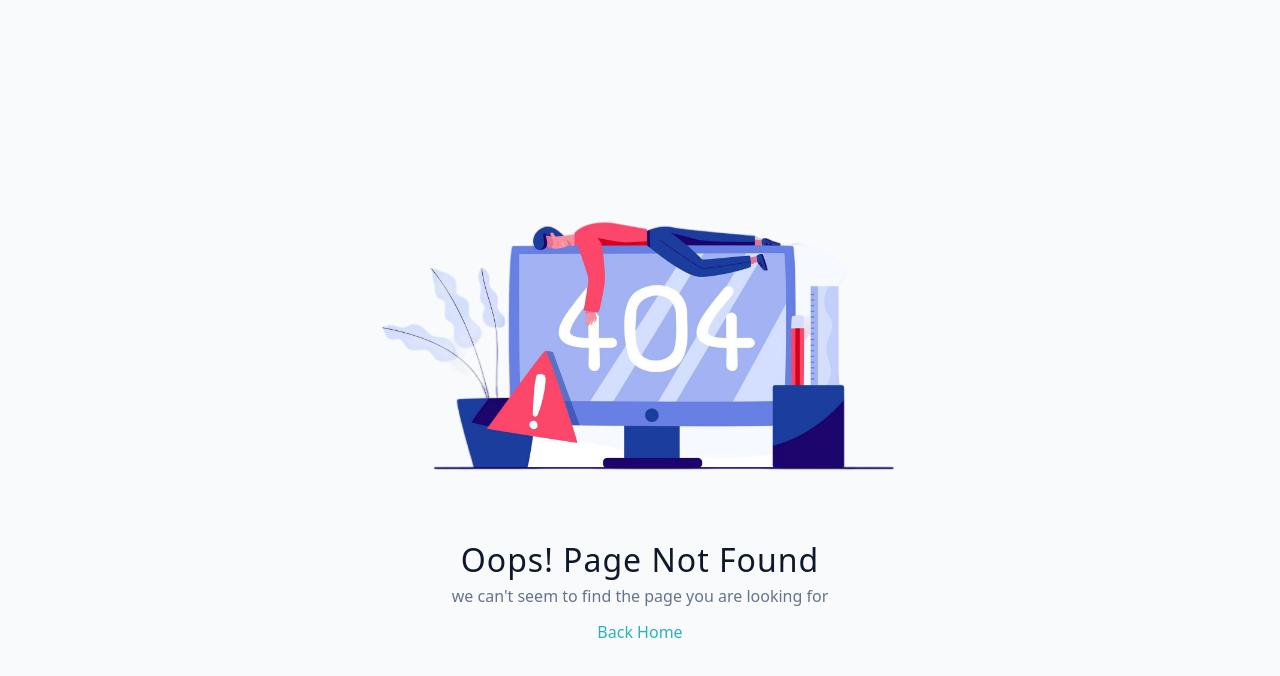
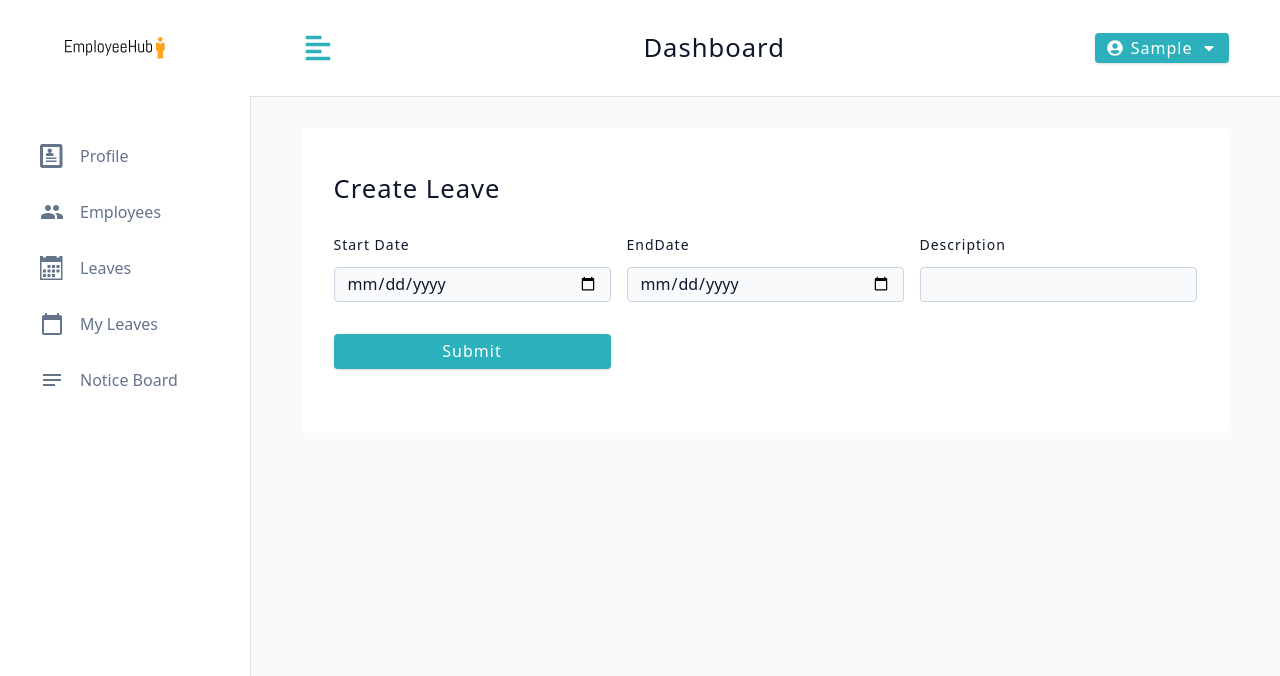
Before and after one commit to mahima-ucsc/employeehub, a React (Vite) app in the folder frontend/: page /dashboard/myleaves/create in a window 1280 px wide. Before the commit this address had no page. Shown: the top 676 px of the page. Built offline with nearby package versions, Linux system fonts and the light colour scheme; sample sign-in values are in the browser's storage.

Commit message:
UI - Implemet create leave

```diff
--- /dev/null
+++ b/frontend/src/features/myleaves/hooks/create-leave.js
@@ -0,0 +1,16 @@
+import { useMutation } from "@tanstack/react-query";
+import { useAxios } from "../../../common/hooks";
+
+const useCreateLeave = () => {
+  const { instance } = useAxios();
+
+  const createLeave = async ({ userId, data }) => {
+    return await instance.post(`leaves/${userId}`, data);
+  };
+
+  return useMutation({
+    mutationFn: createLeave,
+  });
+};
+
+export default useCreateLeave;
--- a/frontend/src/features/myleaves/hooks/index.js
+++ b/frontend/src/features/myleaves/hooks/index.js
@@ -1 +1,2 @@
-export { default as useGetMyLeaves} from'./get-my-leaves'
+export { default as useGetMyLeaves } from "./get-my-leaves";
+export { default as useCreateLeave } from "./create-leave";
--- /dev/null
+++ b/frontend/src/features/myleaves/pages/create-leave/create-leave.jsx
@@ -0,0 +1,78 @@
+import { useForm } from "react-hook-form";
+import styled from "styled-components";
+import { yupResolver } from "@hookform/resolvers/yup";
+import { leaveCreateSchema } from "../../schema";
+import {
+  DashboardFormWrapper,
+  FormErrorMsg,
+  FormRow,
+  Input,
+  Label,
+} from "../../../../common/components";
+import { useEffect } from "react";
+import { useNavigate } from "react-router-dom";
+import { useAuth } from "../../../../common/hooks";
+import { useCreateLeave } from "../../hooks";
+import { toast } from "react-toastify";
+
+const Button = styled.button.attrs({
+  className: "btn btn-block form-btn",
+  type: "submit",
+})``;
+
+const CreateLeave = () => {
+  const { user } = useAuth();
+  const navigate = useNavigate();
+  const { mutate: createLeave } = useCreateLeave();
+  const {
+    register,
+    handleSubmit,
+    formState: { errors },
+  } = useForm({
+    mode: "onChange",
+    resolver: yupResolver(leaveCreateSchema),
+  });
+
+  const onSubmit = (data) => {
+    createLeave({userId: user.id , data: data}, {
+      onSuccess: () => {
+        toast.success("Leave was Created Successfully!");
+        navigate("/dashboard/myleaves", { replace: true });
+      },
+      onError: (err) => {
+        toast.error(err.response.data.msg);
+      },
+    });
+  };
+
+  return (
+    <DashboardFormWrapper>
+      <form className="form" onSubmit={handleSubmit(onSubmit)}>
+        <h4 className="form-title">Create Leave</h4>
+        <div className="form-center">
+        <FormRow>
+            <Label htmlFor="startDate">Start Date</Label>
+            <Input type="Date" name="startDate" {...register("startDate")} />
+            <FormErrorMsg>{errors.startDate?.message}</FormErrorMsg>
+          </FormRow>
+          <FormRow>
+            <Label htmlFor="endDate">EndDate</Label>
+            <Input type="Date" name="endDate" {...register("endDate")} />
+            <FormErrorMsg>{errors.endDate?.message}</FormErrorMsg>
+          </FormRow>
+          <FormRow>
+            <Label htmlFor="Description">Description</Label>
+            <Input
+              type="Text"
+              name="Description"
+              {...register("description")}
+            />
+            <FormErrorMsg>{errors.description?.message}</FormErrorMsg>
+          </FormRow>
+          <Button>Submit</Button>
+        </div>
+      </form>
+    </DashboardFormWrapper>
+  );
+};
+export default CreateLeave;
--- a/frontend/src/features/myleaves/pages/my-leaves-list/my-leaves-list.jsx
+++ b/frontend/src/features/myleaves/pages/my-leaves-list/my-leaves-list.jsx
@@ -2,6 +2,7 @@ import styled from "styled-components";
 import { useAuth } from "../../../../common/hooks";
 import { useGetMyLeaves } from "../../hooks";
 import Leave from "./my-leave";
+import { Link } from "react-router-dom";
 
 const Wrapper = styled.section`
   margin-top: 4rem;
@@ -16,6 +17,18 @@ const Wrapper = styled.section`
     display: grid;
     grid-template-columns: 1fr;
     row-gap: 2rem;
+  }
+  .btn-container {
+    display: flex;
+    justify-content: flex-end;
+    margin-bottom: 1rem;
+  }
+  .create-btn,
+  .clean-btn {
+    padding: 0.5rem;
+  }
+  .create-btn {
+    margin-right: 0.5rem;
   }
   @media (min-width: 1120px) {
     .leaves {
@@ -41,12 +54,22 @@ const MyLeaveList = () => {
     return (
       <Wrapper>
         <h2>No Leaves to display...</h2>
+        <div className="btn-container">
+          <Link to={"create"} className="btn create-btn">
+            Create
+          </Link>
+        </div>
       </Wrapper>
     );
   }
   return (
     <Wrapper>
       <h5>My Leaves</h5>
+      <div className="btn-container">
+          <Link to={"create"} className="btn create-btn">
+            Create
+          </Link>
+      </div>
       <div className="leaves">
         {data.map((leave) => {
           return <Leave key={leave.leaveId} {...leave} />;
--- /dev/null
+++ b/frontend/src/features/myleaves/schema/index.js
@@ -0,0 +1,8 @@
+import * as yup from "yup";
+export const leaveCreateSchema = yup
+  .object({
+    startDate: yup.date().required("Please enter start date."),
+    endDate: yup.date().required("Please enter end date."),
+    description: yup.string().required("Please enter description."),
+  })
+  .required();
--- a/frontend/src/router.config.jsx
+++ b/frontend/src/router.config.jsx
@@ -14,6 +14,7 @@ import LeaveEdit from "./features/leaves/pages/leave-edit/leave-edit";
 import MyLeaveList from "./features/myleaves/pages/my-leaves-list/my-leaves-list";
 import NoticeList from "./features/notices/pages/notices-list/notice-list";
 import CreateNotice from "./features/notices/pages/create-notice/create-notice";
+import CreateLeave from "./features/myleaves/pages/create-leave/create-leave";
 
 // eslint-disable-next-line no-unused-vars
 function ProtectedLayout() {
@@ -105,6 +106,10 @@ export default createBrowserRouter([
             element: <MyLeaveList />,
           },
           {
+            path: "myleaves/create",
+            element: <CreateLeave />,
+          },
+          {
             path: "notices",
             element: <NoticeList />,
           },
```
